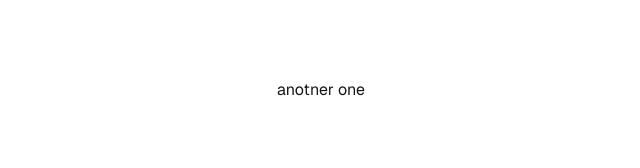
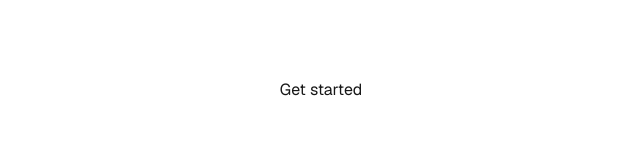
Before and after one commit to Sakib25800/learn-framer-university, a Next.js app: page / in a window 1280 px wide. Shown: the top 168 px of the page, without its empty margins (319-959 px from the left). Built offline with nearby package versions, Linux system fonts and the light colour scheme.

Commit message:
test: fix dummy test

```diff
--- a/app/page.tsx
+++ b/app/page.tsx
@@ -3,7 +3,7 @@ import Link from "next/link"
 export default function Home() {
   return (
     <div className="grid min-h-screen grid-rows-[20px_1fr_20px] items-center justify-items-center gap-16 p-8 pb-20 font-[family-name:var(--font-geist-sans)] sm:p-20">
-      <Link href="/another-one">anotner one</Link>
+      <Link href="/another-one">Get started</Link>
     </div>
   )
 }
```
